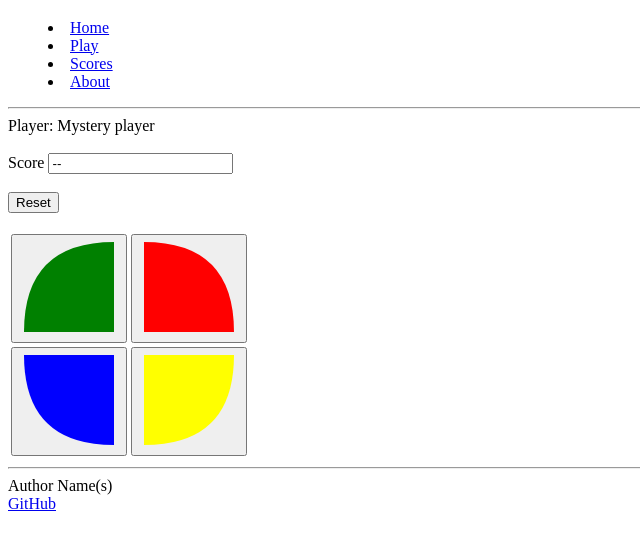
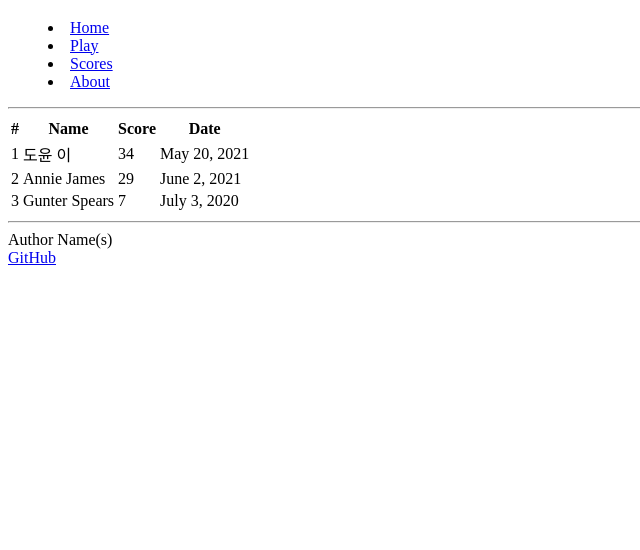
Before and after one commit to jnienhui/simon, a plain HTML site: page scores.html in a window 1280 px wide. Shown: the part 68-618 px from the top of the page, without its empty margins (0-640 px from the left). Drawn offline with Linux system fonts and the light colour scheme.

Commit message:
fixed scores.html

```diff
--- a/scores.html
+++ b/scores.html
@@ -2,19 +2,15 @@
 <html lang="en">
   <head>
     <meta charset="UTF-8" />
-    <!-- Tell browsers not to scale the viewport automatically -->
     <meta name="viewport" content="width=device-width, initial-scale=1.0" />
-    <title>Simon</title>
+    <title>Scores</title>
     <link rel="icon" href="favicon.ico" />
   </head>
   <body>
-    <!-- Use header, main, and footer elements to give semantic structure -->
     <header>
       <h1>Simon<sup>&reg;</sup></h1>
 
-      <!-- Navigation elements -->
       <nav>
-        <!-- Menu is a semantic alternative to <ul> that represents an interaction -->
         <menu>
           <li><a href="index.html">Home</a></li>
           <li><a href="play.html">Play</a></li>
@@ -23,92 +19,40 @@
         </menu>
       </nav>
 
-      <!-- Since we don't have the ability to style we use old style HTML to give some visual formatting -->
       <hr />
     </header>
 
     <main>
-      <div class="players">
-        Player:
-        <span class="player-name">Mystery player</span>
-      </div>
-
-      <!-- More formatting with old style HTML -->
-      <br />
-
-      <div>
-        <label for="count">Score</label>
-        <input type="text" id="count" value="--" readonly />
-      </div>
-
-      <br />
-
-      <div>
-        <button>Reset</button>
-      </div>
-
-      <br />
-
-      <div>
-        <table>
+      <table>
+        <thead>
           <tr>
-            <td>
-              <button>
-                <svg
-                  aria-hidden="true"
-                  viewBox="0 0 100 100"
-                  height="100"
-                  width="100"
-                >
-                  <!-- SVG
-                    M move <to x,y>
-                    Q quadratic curve <control point x,y> <to x,y>
-                -->
-                  <path d="M 95,5 95,95 5,95 Q 5,5 95,5" fill="green" />
-                </svg>
-              </button>
-            </td>
-            <td>
-              <button>
-                <svg
-                  aria-hidden="true"
-                  viewBox="0 0 100 100"
-                  height="100"
-                  width="100"
-                >
-                  <path d="M5,5 5,95 95,95 Q 95,5 5,5" fill="red" />
-                </svg>
-              </button>
-            </td>
+            <th>#</th>
+            <th>Name</th>
+            <th>Score</th>
+            <th>Date</th>
+          </tr>
+        </thead>
+        <tbody>
+          <tr>
+            <td>1</td>
+            <td>도윤 이</td>
+            <td>34</td>
+            <td>May 20, 2021</td>
           </tr>
           <tr>
-            <td>
-              <button>
-                <svg
-                  aria-hidden="true"
-                  viewBox="0 0 100 100"
-                  height="100"
-                  width="100"
-                >
-                  <path d="M5,5 95,5 95,95 Q 5,95 5,5" fill="blue" />
-                </svg>
-              </button>
-            </td>
-            <td>
-              <button>
-                <svg
-                  aria-hidden="true"
-                  viewBox="0 0 100 100"
-                  height="100"
-                  width="100"
-                >
-                  <path d="M95,5 5,5 5,95 Q 95,95 95,5" fill="yellow" />
-                </svg>
-              </button>
-            </td>
+            <td>2</td>
+            <td>Annie James</td>
+            <td>29</td>
+            <td>June 2, 2021</td>
           </tr>
-        </table>
-      </div>
+          <tr>
+            <td>3</td>
+            <td>Gunter Spears</td>
+            <td>7</td>
+            <td>July 3, 2020</td>
+          </tr>
+        </tbody>
+      </table>
     </main>
 
     <footer>
```
